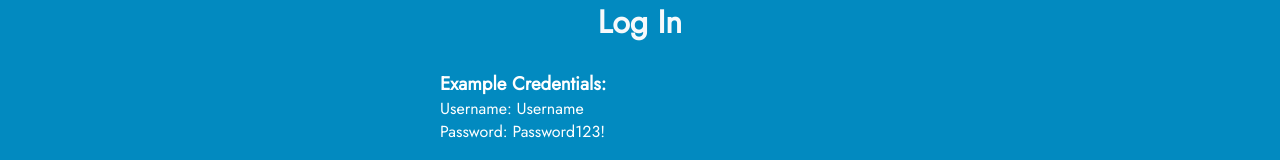
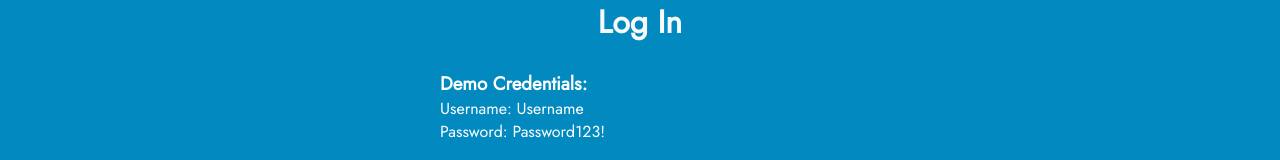
Before and after one commit to cnickp-code/Downstream_Frontend, a React (Create React App) app: page /login in a window 1280 px wide. Shown: the part 251-411 px from the top of the page. Built offline with nearby package versions, Linux system fonts and the light colour scheme; no server answers.

Commit message:
Removed comments

```diff
--- a/src/components/Event/Event.js
+++ b/src/components/Event/Event.js
@@ -13,9 +13,6 @@ class Event extends React.Component {
     }
 
     handleSetEventInfo = () => {
-        // this.setState({
-        //     showOverlayInfo: true
-        // })
         this.context.setEventInfo(this.props.event);
     }
 
--- a/src/components/EventInfo/EventInfo.js
+++ b/src/components/EventInfo/EventInfo.js
@@ -30,9 +30,6 @@ class EventInfo extends React.Component {
     }
 
     render() {
-        // const startDate = this.context.event.start_date.toLocaleString().slice(5,10).split('-').join('/');
-        // const endDate = this.context.event.end_date.toLocaleString().slice(5,10).split('-').join('/');
-
         let startDate = new Date(this.context.event.start_date)
         let endDate = new Date(this.context.event.end_date)
 
--- a/src/components/EventList/EventList.js
+++ b/src/components/EventList/EventList.js
@@ -35,7 +35,7 @@ class EventList extends React.Component {
         let pastEvents = [];
         let now = new Date();
         let currentDate = new Date(now.getTime() + now.getTimezoneOffset() * 60000);
-        //let currentDate = new Date(now.getTime() + now.getTimezoneOffset() * 60000);
+
 
 
         eventList.forEach(event => {
--- a/src/components/Login/Login.js
+++ b/src/components/Login/Login.js
@@ -45,7 +45,7 @@ class Login extends React.Component {
                         {error && <p className='error'>{error}</p>}
                     </div>
                     <h1>Log In</h1>
-                    <h3>Example Credentials:</h3>
+                    <h3>Demo Credentials:</h3>
                     <p>Username: Username</p>
                     <p className="margin-bottom">Password: Password123!</p>
                     <fieldset name="login-info">
--- a/src/components/SearchForm/SearchForm.js
+++ b/src/components/SearchForm/SearchForm.js
@@ -24,12 +24,6 @@ class SearchForm extends React.Component {
 
     handleSearch(event) {
         const searchTerm = this.searchTerm.current.value;
-        // const timeFrame = this.timeFrame.current.value;
-        // const pastBool = this.pastEvents.current.value;
-        // const platform = this.platform.current.value;
-        // let events = this.context.events;
-
-        // let currentDate = new Date();
 
         this.context.setSearchTerm(searchTerm);
         this.context.setSearchEvents();
```
Also changed, not shown: src/components/EventButtons/EventButtons.js (+1 -7 lines), 1 other file (tests, documents, lock files or other folders).
